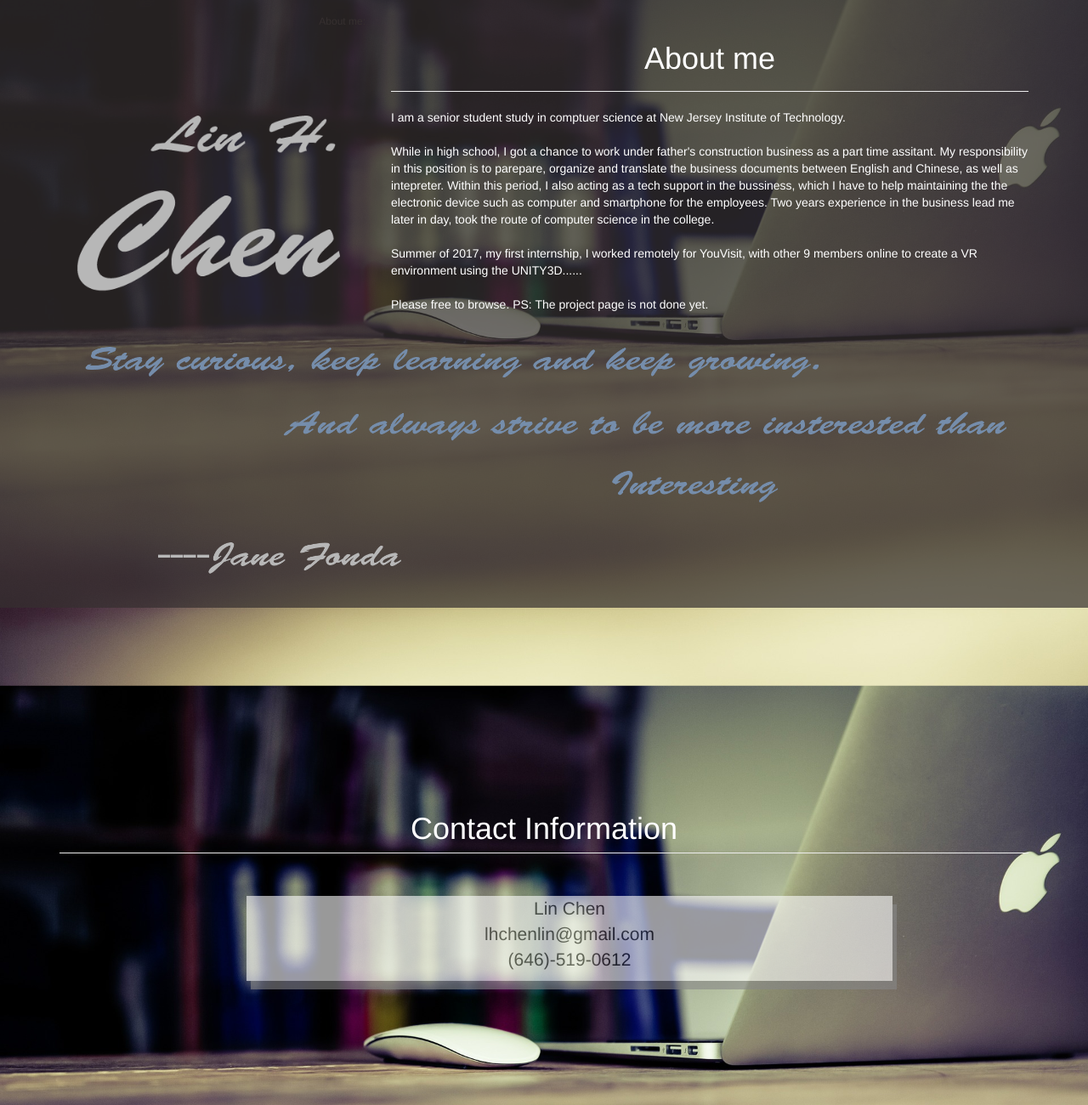
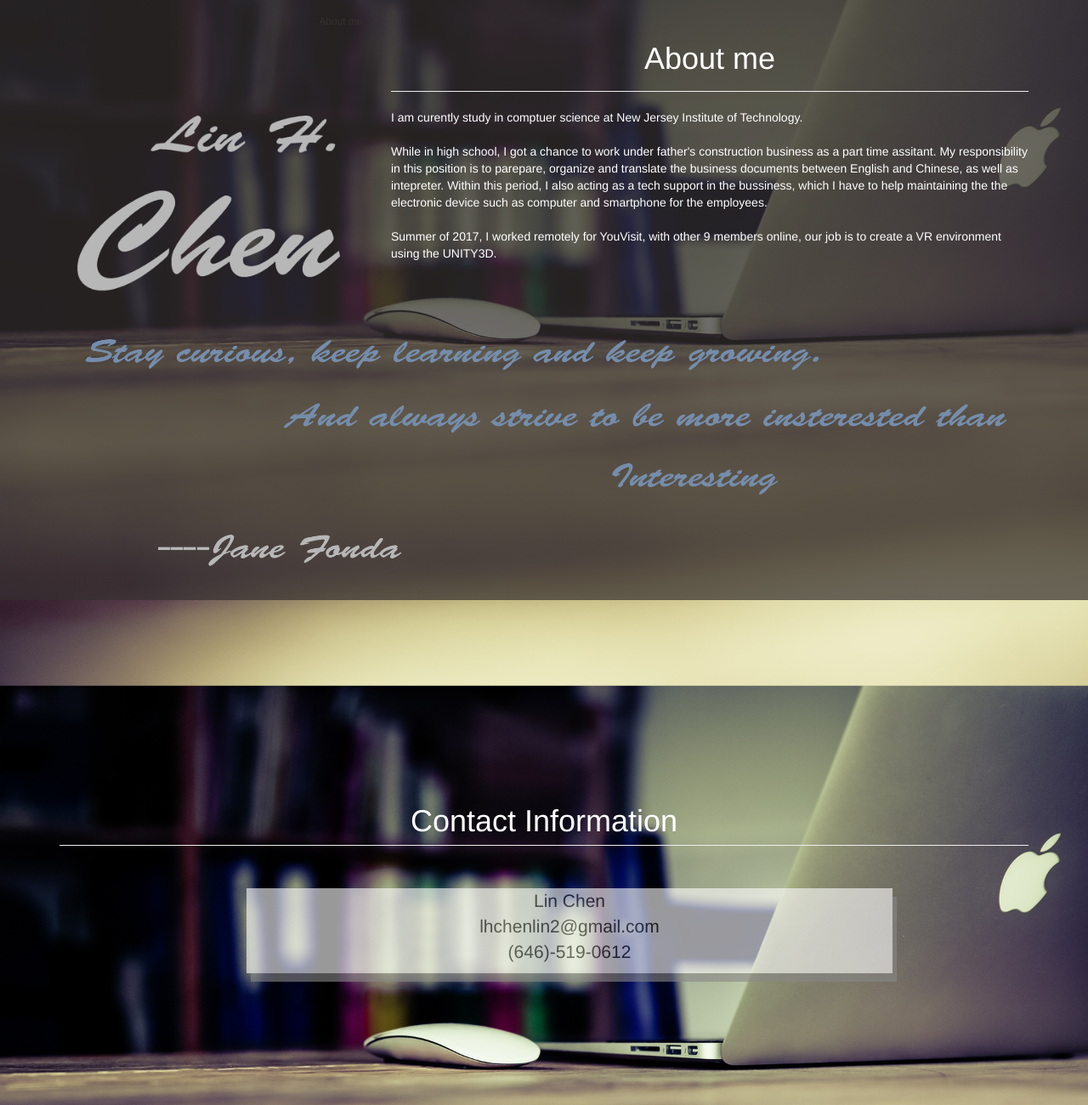
Before and after one commit to lhchen42/lhchen42.github.io, a plain HTML site: page index.html in a window 1280 px wide. Shown: the part 900-2200 px from the top of the page at 85% size. Drawn offline with Linux system fonts and the light colour scheme.

Commit message:
03-31-2018

```diff
--- a/index.html
+++ b/index.html
@@ -82,19 +82,17 @@
             			</h1>
             	</div>
             <p>
-      		I am a senior student study in comptuer science at New Jersey Institute of Technology.
+      		I am curently study in comptuer science at New Jersey Institute of Technology.
 		    <br>
                 <br>
 			While in high school, I got a chance to work under father's construction business as a part time assitant.
 			My responsibility in this position is to parepare, organize and translate the business documents between English and Chinese, as well as intepreter.
 			Within this period, I also acting as a tech support in the bussiness, which I have to help maintaining the the electronic device such as computer and smartphone for the employees.
-			Two years experience in the business lead me later in day, took the route of computer science in the college.
 
 <br><br>
-			Summer of 2017, my first internship, I worked remotely for YouVisit, with other 9 members online to create a VR environment using the UNITY3D......
+			Summer of 2017, I worked remotely for YouVisit, with other 9 members online, our job is to create a VR environment using the UNITY3D.
       <br>
       <br>
-      Please free to browse. PS: The project page is not done yet.
             </p>
 
             </div>
@@ -117,7 +115,7 @@
 		<p align = "center" >
 			Lin Chen
 			<br>
-			lhchenlin@gmail.com
+			lhchenlin2@gmail.com
 			<br>
 			(646)-519-0612
 		</p>
```
